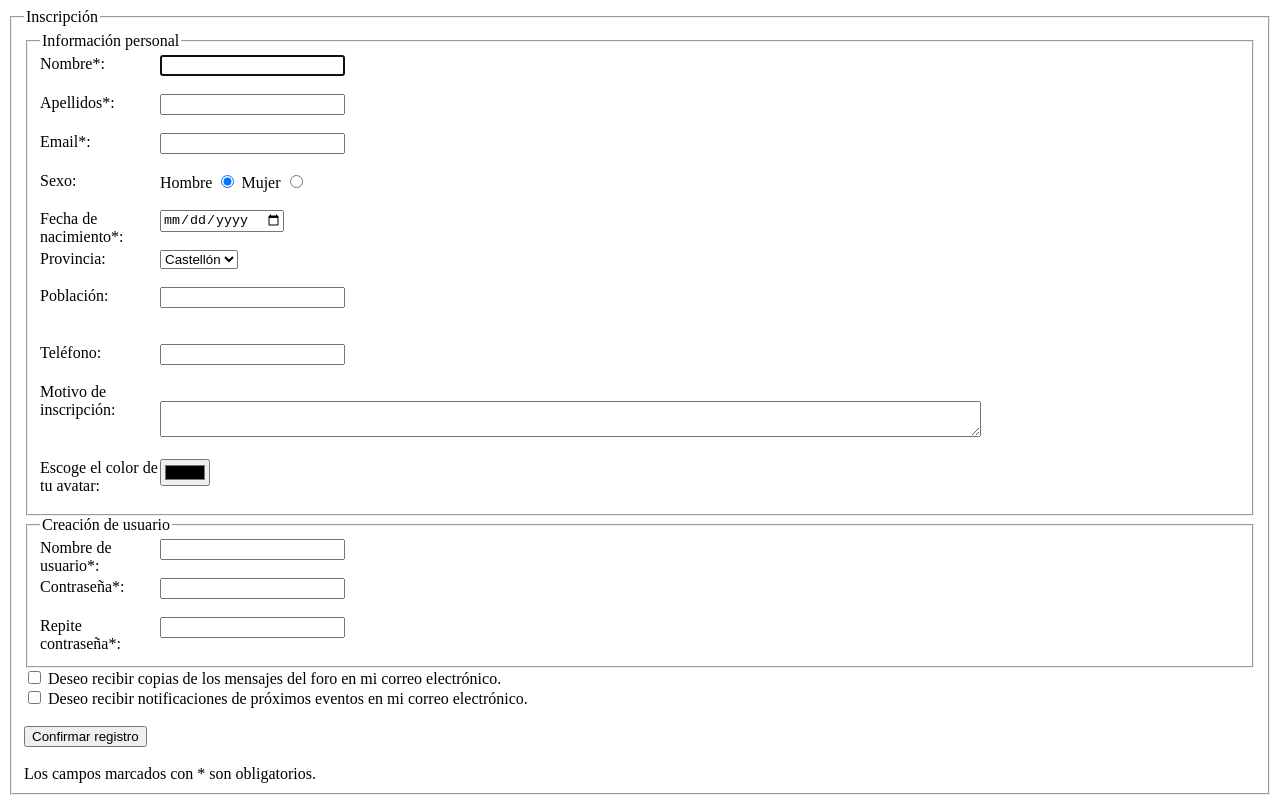
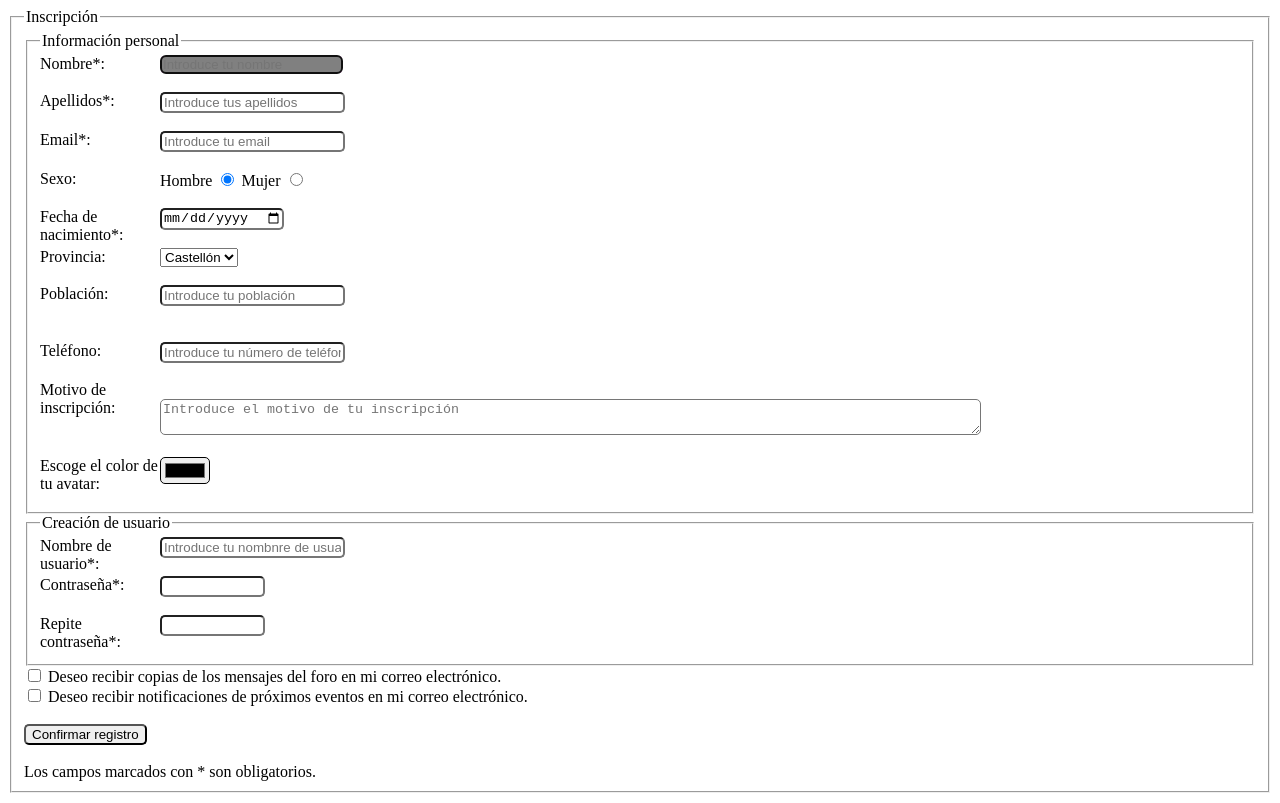
Before and after one commit to Raquelbegi/DIW, a plain HTML site: page U2/U2_Ej14.html in a window 1280 px wide. Drawn offline with Linux system fonts and the light colour scheme.

Commit message:
Ejercicios

```diff
--- a/U2/U2_Ej14.html
+++ b/U2/U2_Ej14.html
@@ -26,15 +26,15 @@ outline:none  Cuando haya focus en un elemento hay uno por defecto
           <legend>Información personal</legend>
 
           <div><label for="nombre">Nombre*: </label>
-          <input type="text" id="nombre" autofocus="autofocus" required="required"></div>
+          <input type="text" id="nombre" autofocus="autofocus" required="required" placeholder="Introduce tu nombre"></div>
           </br>
 
           <div><label for="apellido">Apellidos*: </label>
-          <input type="text" id="apellido" required="required"></div>
+          <input type="text" id="apellido" required="required" placeholder="Introduce tus apellidos"></div>
           </br>
 
           <div><label for="email">Email*: </label>
-          <input type="email" id="email" required="required"></div>
+          <input type="email" id="email" required="required" placeholder="Introduce tu email"></div>
           </br>
 
           <div><label>Sexo:</label>
@@ -57,15 +57,15 @@ outline:none  Cuando haya focus en un elemento hay uno por defecto
           </br>
 
           <div><label for="poblacion">Población: </label>
-          <input type="text" id="poblacion"></div>
+          <input type="text" id="poblacion" placeholder="Introduce tu población"></div>
           </br></br>
 
           <div><label for="telf">Teléfono: </label>
-          <input type="text" id="telf"></div>
+          <input type="text" id="telf" placeholder="Introduce tu número de teléfono"></div>
           </br>
 
           <div><label>Motivo de inscripción: </label></br>
-          <textarea cols="100"></textarea></div>
+          <textarea cols="100" placeholder="Introduce el motivo de tu inscripción"></textarea></div>
           </br>
 
           <div><label>Escoge el color de tu avatar: </label>
@@ -78,15 +78,15 @@ outline:none  Cuando haya focus en un elemento hay uno por defecto
           <legend>Creación de usuario</legend>
 
           <div><label for="usu">Nombre de usuario*: </label>
-          <input type="text" id="usu" required="required"></div>
+          <input type="text" id="usu" required="required" placeholder="Introduce tu nombnre de usuario"></div>
           </br>
 
           <div><label for="contra">Contraseña*: </label>
-          <input type="password" id="contra" required="required"></div>
+          <input type="password" id="contra" required="required" maxlength="8" size="10"></div>
           </br>
 
           <div><label for="pass2">Repite contraseña*: </label>
-          <input type="password" id="pass2" required="required"></div>
+          <input type="password" id="pass2" required="required" maxlength="8" size="10"></div>
           </br>
 
         </fieldset>
--- a/U2/U2_Ej14css.css
+++ b/U2/U2_Ej14css.css
@@ -2,3 +2,17 @@ div label:nth-child(1)  {
   width: 10%;
   float: left;
 }
+
+input, textarea {
+  border-radius: 5px;
+}
+
+input:focus {
+  background: gray;
+  border: 1px solid fuchsia;
+}
+
+textarea {
+  max-height: 40px;
+  overflow: auto;
+}
```
